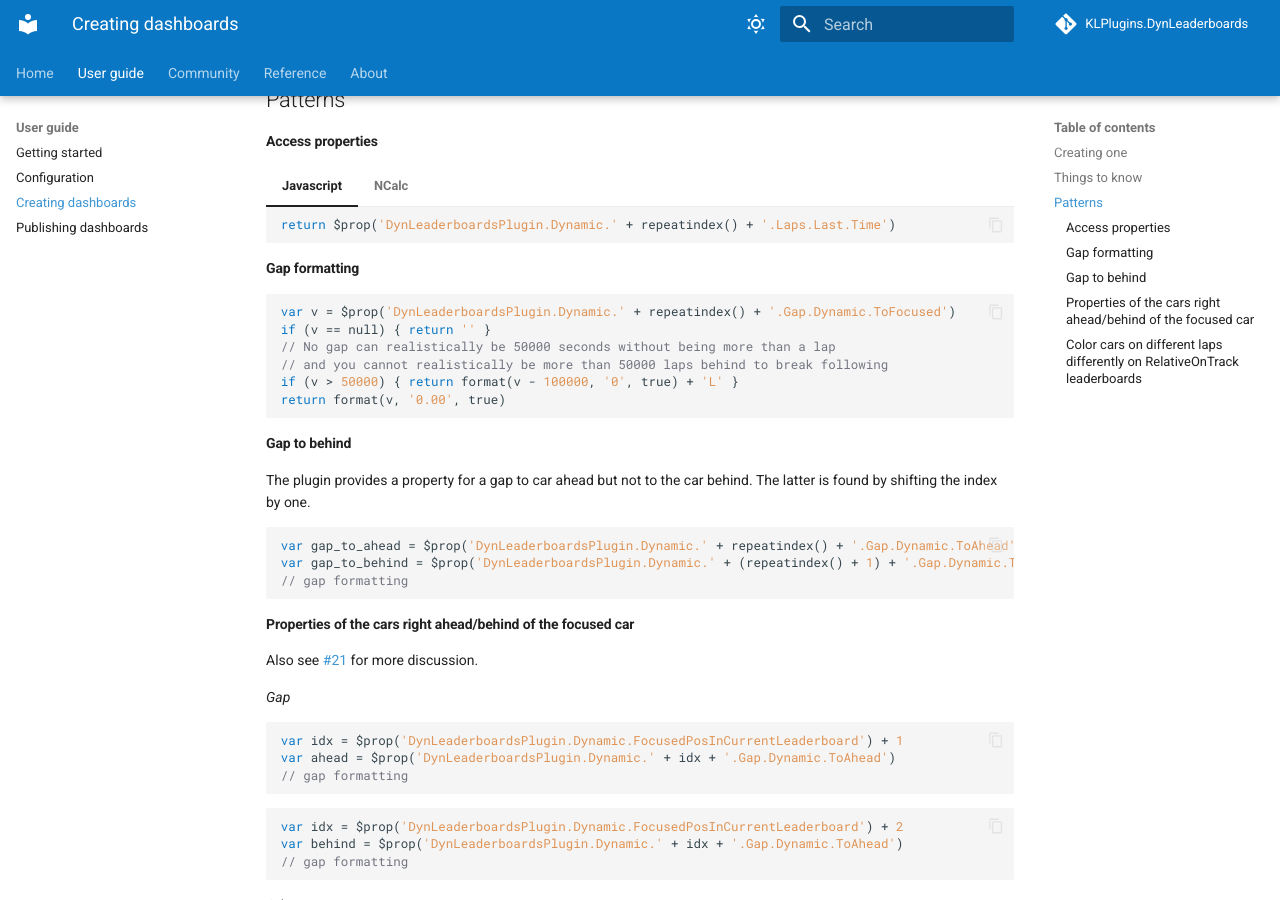
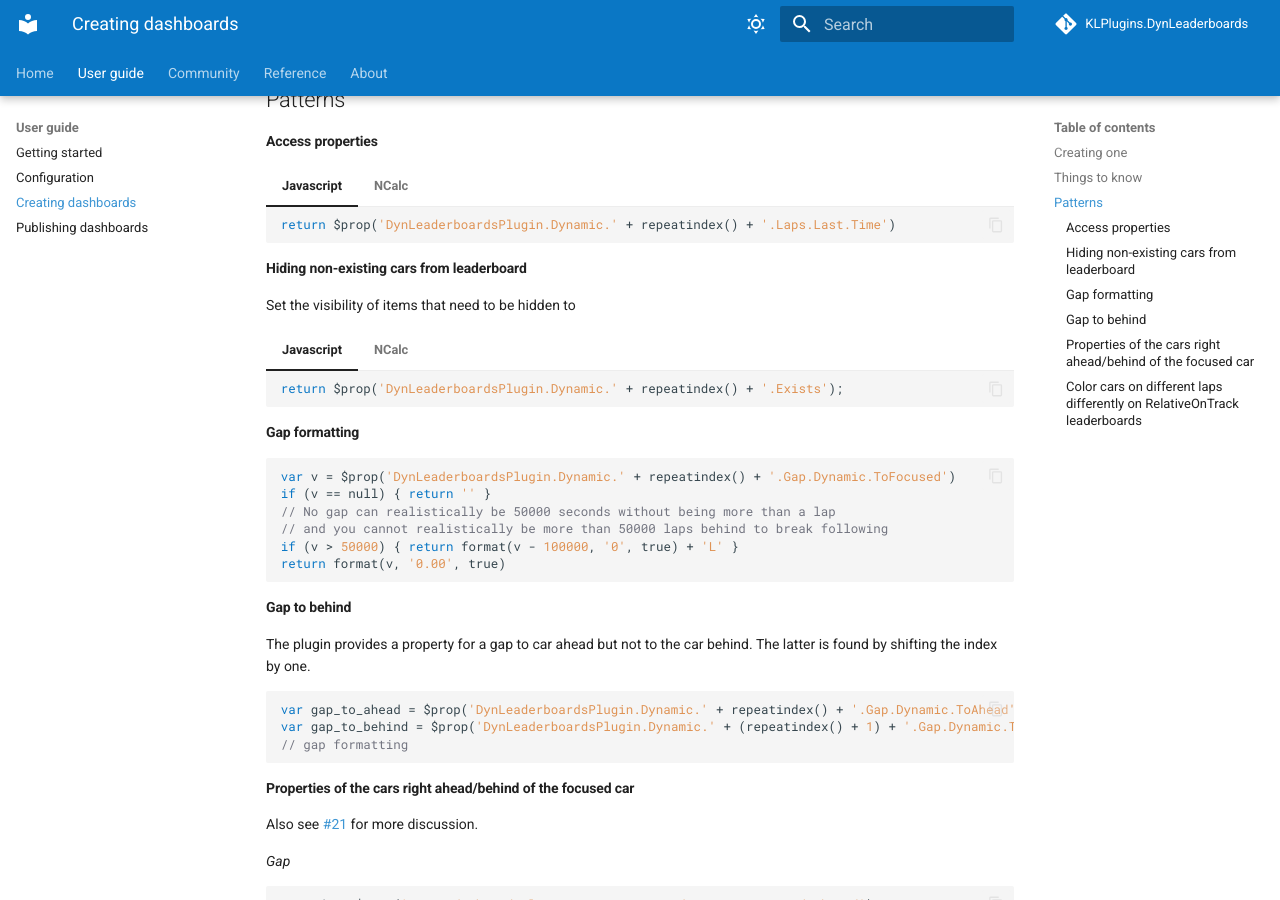
Before and after one commit to kaiusl/KLPlugins.DynLeaderboards, an MkDocs documentation site: the page built from docs/docs/user_guide/creating_dashboards.md, in a window 1280 px wide and 900 px high, scrolled down 830 px. Built offline with MkDocs 1.6.1 and Material for MkDocs 9.7.7, drawn with Linux system fonts in a browser that asks for light colours; comment, search, counter and statistics services are not loaded; the version menu is left out.

Commit message:
feat: export new Exists property for each car
This provides a concrete way to determine if car exists in a given position or not.
Previously one had to check some other property if that was null, but given that different games may have different properties as nulls, that has become a bit troublesome.

````diff
--- a/docs/docs/reference/properties.md
+++ b/docs/docs/reference/properties.md
@@ -524,6 +524,9 @@ Note that pit time counts time from the start of pitlane to the end, not just th
 
 <div class="props" markdown>
 
+{{ prop("Exists", "2.0.0", ["all"], ty="int") }}
+: Does a car exists in this position in the leaderboard?
+
 {{ prop("IsFinished", "1.0.0", ["all"], defv="null", ty="int?") }}
 : Is the car finished?
 
--- a/docs/docs/user_guide/creating_dashboards.md
+++ b/docs/docs/user_guide/creating_dashboards.md
@@ -41,6 +41,22 @@ Once the dynamic leaderboard is configured, restart SimHub and start creating yo
 
     ```javascript
     prop('DynLeaderboardsPlugin.Dynamic.' + repeatindex() + '.Laps.Last.Time')
+    ```
+
+#### Hiding non-existing cars from leaderboard
+
+Set the visibility of items that need to be hidden to
+
+=== "Javascript"
+
+    ```javascript
+    return $prop('DynLeaderboardsPlugin.Dynamic.' + repeatindex() + '.Exists');
+    ```
+
+=== "NCalc"
+
+    ```javascript
+    prop('DynLeaderboardsPlugin.Dynamic.' + repeatindex() + '.Exists')
     ```
 
 #### Gap formatting
````
Also changed, not shown: CHANGELOG.md, 1 other file.
